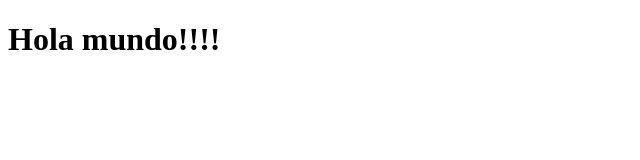
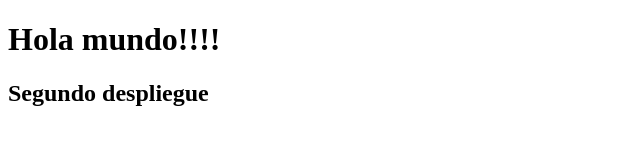
Before and after one commit to Builesss/Proyecto_vercel, a plain HTML site: page index.html in a window 1280 px wide. Shown: the whole page, without its empty margins (0-640 px from the left). Drawn offline with Linux system fonts and the light colour scheme.

Commit message:
Titulo segundo despliegue

```diff
--- a/index.html
+++ b/index.html
@@ -7,5 +7,6 @@
 </head>
 <body>
     <h1>Hola mundo!!!!</h1>
+    <h2>Segundo despliegue</h2>
 </body>
 </html>
```
